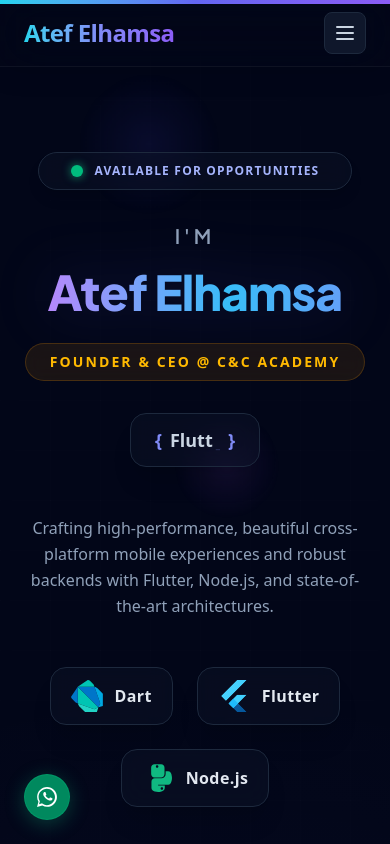
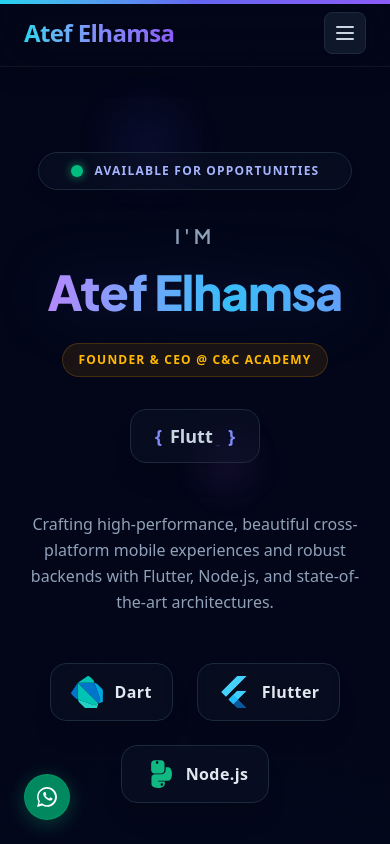
Before and after one commit to atefElhamsa/portfolio, a React (Vite) app: page / in a window 390 px wide. Shown: the top 844 px of the page. Built offline with nearby package versions, Linux system fonts and the light colour scheme.

Commit message:
edit font

```diff
--- a/src/Components/Hero.jsx
+++ b/src/Components/Hero.jsx
@@ -64,9 +64,9 @@
             initial={{ opacity: 0, y: 10 }}
             animate={{ opacity: 1, y: 0 }}
             transition={{ duration: 0.8, delay: 0.3 }}
-            className="inline-flex items-center gap-2 px-6 py-2 rounded-full bg-amber-500/10 border border-amber-500/20 backdrop-blur-sm"
+            className="inline-flex items-center gap-2 px-4 sm:px-6 py-2 rounded-full bg-amber-500/10 border border-amber-500/20 backdrop-blur-sm whitespace-nowrap"
           >
-            <span className="text-sm md:text-lg font-bold text-amber-400 uppercase tracking-[0.15em]">
+            <span className="text-xs sm:text-sm md:text-lg font-bold text-amber-400 uppercase tracking-[0.1em] sm:tracking-[0.15em] whitespace-nowrap">
               {t("founderTitle")}
             </span>
           </motion.div>
```
